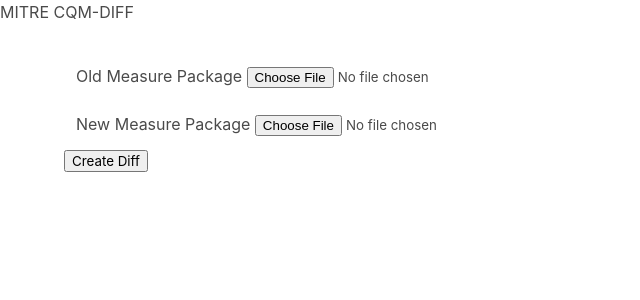
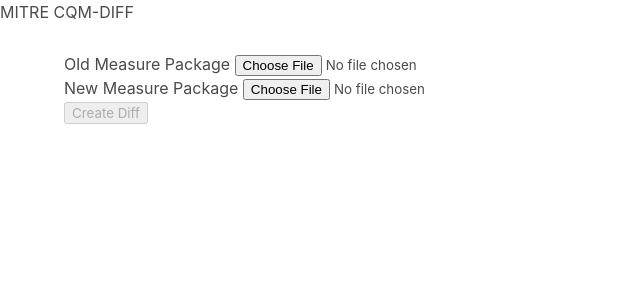
Before and after one commit to projecttacoma/cqm-diff, a Vue app: page / in a window 1280 px wide. Shown: the top 300 px of the page, without its empty margins (0-640 px from the left). Built offline with nearby package versions, Linux system fonts and the light colour scheme.

Commit message:
Disable diff button unless both measures are selected

```diff
--- a/src/App.vue
+++ b/src/App.vue
@@ -8,21 +8,19 @@
     </nav>
 
     <div class="container">
-      <div class="column">
       <div class="large-12 medium-12 small-12 cell">
         <label>Old Measure Package
-            <input type="file" id="measure-old" ref="measure-old" v-on:change="oldMeasureUpload()"/>
+          <input type="file" id="measure-old" ref="measureOld" v-on:change="oldMeasureUpload()"/>
         </label>
       </div>
-      </div>
-      <div class="column">
       <div class="large-12 medium-12 small-12 cell">
         <label>New Measure Package
-            <input type="file" id="measure-new" ref="measure-new" v-on:change="newMeasureUpload()"/>
+          <input type="file" id="measure-new" ref="measureNew" v-on:change="newMeasureUpload()"/>
         </label>
       </div>
-      </div>
-      <button v-on:click="submitFiles()">Create Diff</button>
+      <button :disabled="!filesSelected"
+        id="createDiffBtn"
+        v-on:click.prevent="createDiff()">Create Diff</button>
     </div>
   </div>
 </template>
@@ -44,14 +42,34 @@
     return {
       oldMeasure: '',
       newMeasure: '',
+      diff: '',
     };
+  },
+  computed: {
+    filesSelected() {
+      return !!this.oldMeasure && !!this.newMeasure;
+    },
   },
   methods: {
     oldMeasureUpload() {
       this.oldMeasure = this.$refs.measureOld.files;
     },
     newMeasureUpload() {
-      this.oldMeasure = this.$refs.measureNew.files;
+      this.newMeasure = this.$refs.measureNew.files;
+    },
+    validatePackages() {
+      return this.oldMeasure && this.newMeasure;
+    },
+    calculateDiff() {},
+    displayDiff() {},
+    createDiff() {
+      if (!this.validatePackages()) {
+        console.log('Invalid Packages');
+      } else {
+        console.log('Creating Diff');
+      }
+      this.calculateDiff();
+      this.displayDiff();
     },
   },
 };
```
Also changed, not shown: 1 other file (tests, documents, lock files or other folders). Lines whose indentation alone changed are shown as unchanged.
